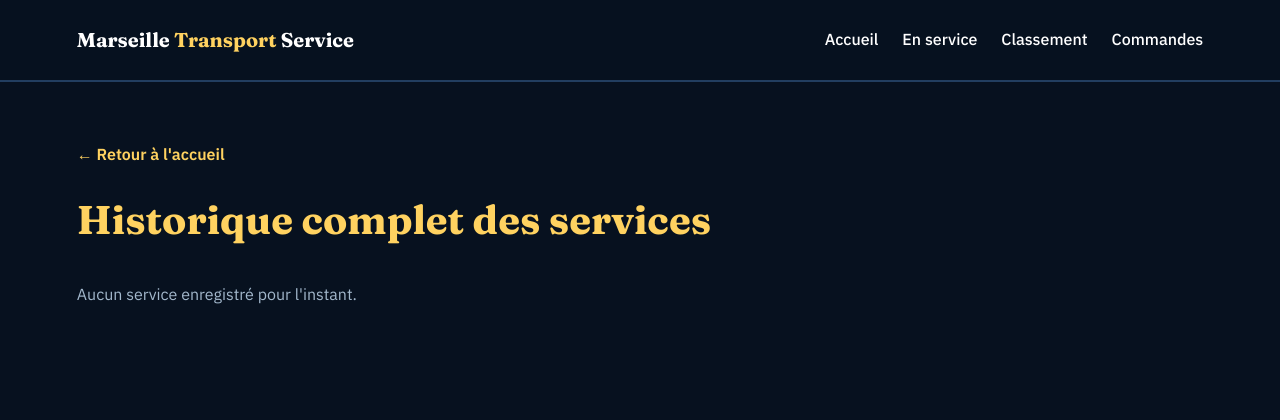
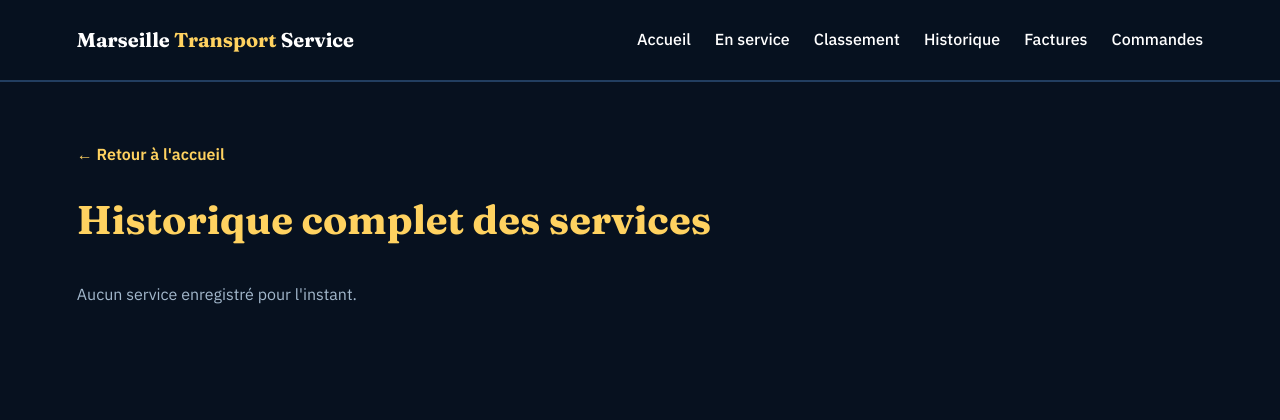
Before and after one commit to Trans-Europe-Rail/Marseille-Transport-Service-, a Flask app: template templates/historique.html in a window 1280 px wide. Shown: the top 420 px of the page. Run offline with Flask 3, Linux system fonts and the light colour scheme; the template is opened without the code that fills it, so the values that code supplies are empty.

Commit message:
Update navigation links in historique.html
Added links for 'Historique' and 'Factures' in the navigation.

```diff
--- a/templates/historique.html
+++ b/templates/historique.html
@@ -31,10 +31,12 @@
 <nav>
   <div class="brand"><a href="/">Marseille <span>Transport</span> Service</a></div>
   <div class="links">
-    <a href="/">Accueil</a>
-    <a href="/actifs">En service</a>
-    <a href="/classement">Classement</a>
-    <a href="/commandes">Commandes</a>
+  <a href="/">Accueil</a>
+  <a href="/actifs">En service</a>
+  <a href="/classement">Classement</a>
+  <a href="/historique">Historique</a>
+  <a href="/factures">Factures</a>
+  <a href="/commandes">Commandes</a>
   </div>
 </nav>
 <div class="container">
```
